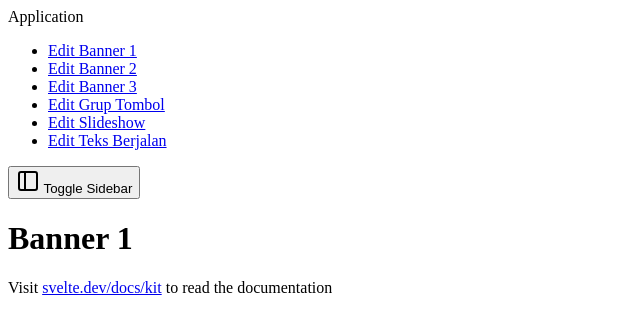
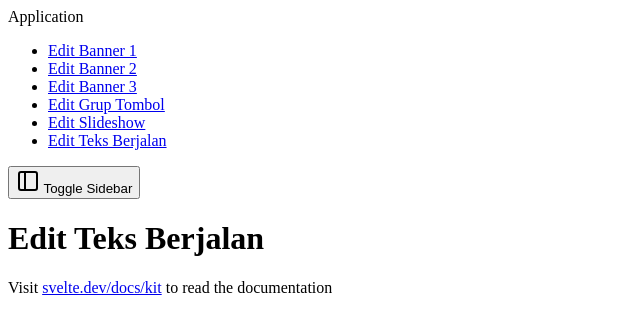
Before and after one commit to raihandp/information-dashboard-web, a SvelteKit app: page /dashboard/running-text in a window 1280 px wide. Shown: the top 334 px of the page, without its empty margins (0-640 px from the left). Built offline with nearby package versions, Linux system fonts and the light colour scheme.

Commit message:
Merge branch 'trisna' of https://github.com/raihandp/information-dashboard-web into raihan

```diff
--- a/src/routes/dashboard/banner-3/+page.svelte
+++ b/src/routes/dashboard/banner-3/+page.svelte
@@ -1,2 +1,2 @@
-<h1>Banner 1</h1>
+<h1>Edit Banner 3</h1>
 <p>Visit <a href="https://svelte.dev/docs/kit">svelte.dev/docs/kit</a> to read the documentation</p>
--- a/src/routes/dashboard/edit-button/+page.svelte
+++ b/src/routes/dashboard/edit-button/+page.svelte
@@ -1,2 +1,2 @@
-<h1>Banner 1</h1>
+<h1>Edit Tombol</h1>
 <p>Visit <a href="https://svelte.dev/docs/kit">svelte.dev/docs/kit</a> to read the documentation</p>
--- a/src/routes/dashboard/running-text/+page.svelte
+++ b/src/routes/dashboard/running-text/+page.svelte
@@ -1,2 +1,2 @@
-<h1>Banner 1</h1>
+<h1>Edit Teks Berjalan</h1>
 <p>Visit <a href="https://svelte.dev/docs/kit">svelte.dev/docs/kit</a> to read the documentation</p>
--- a/src/routes/dashboard/slideshow/+page.svelte
+++ b/src/routes/dashboard/slideshow/+page.svelte
@@ -1,2 +1,2 @@
-<h1>Banner 1</h1>
+<h1>Edit Slideshow</h1>
 <p>Visit <a href="https://svelte.dev/docs/kit">svelte.dev/docs/kit</a> to read the documentation</p>
```
